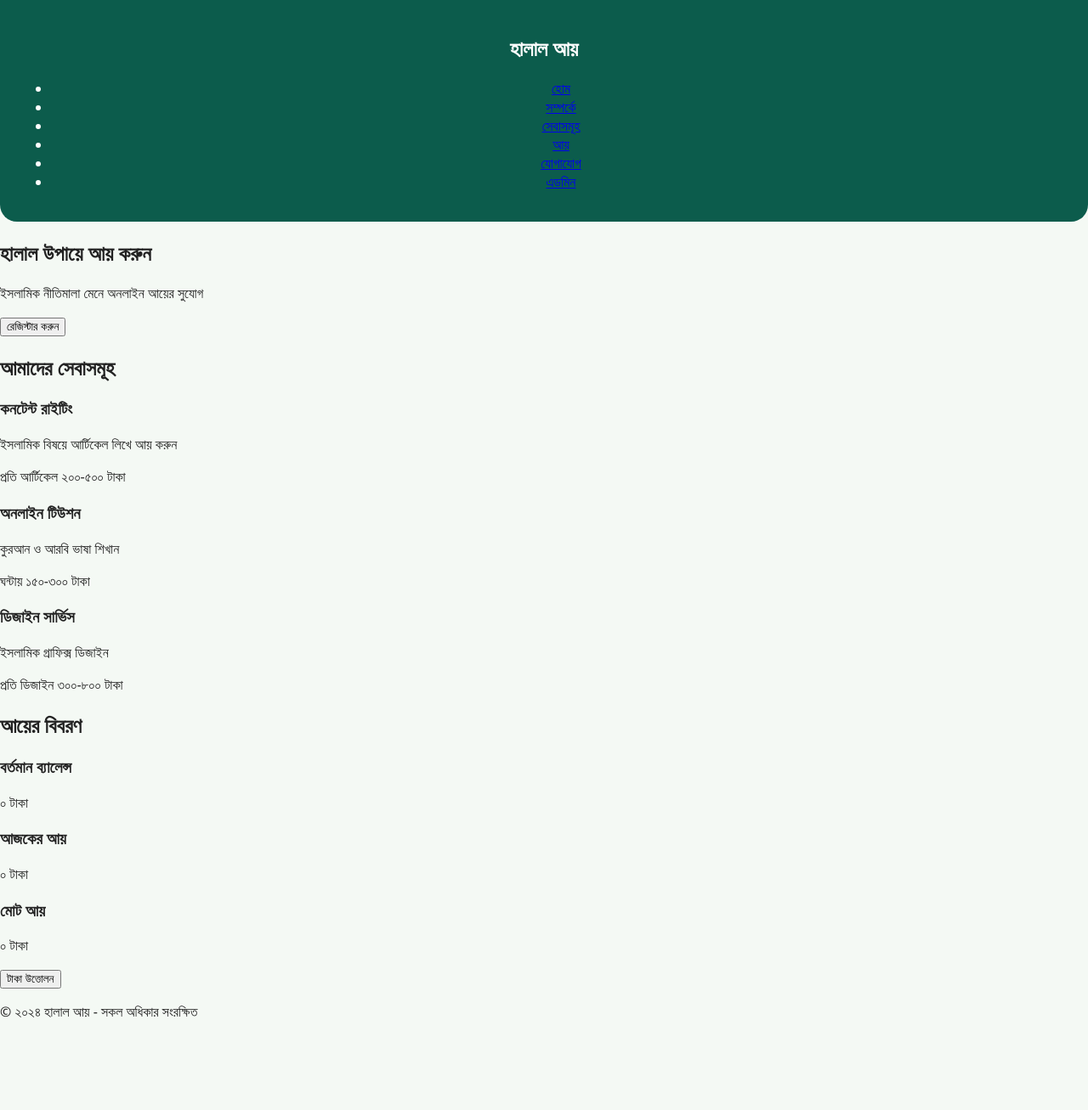
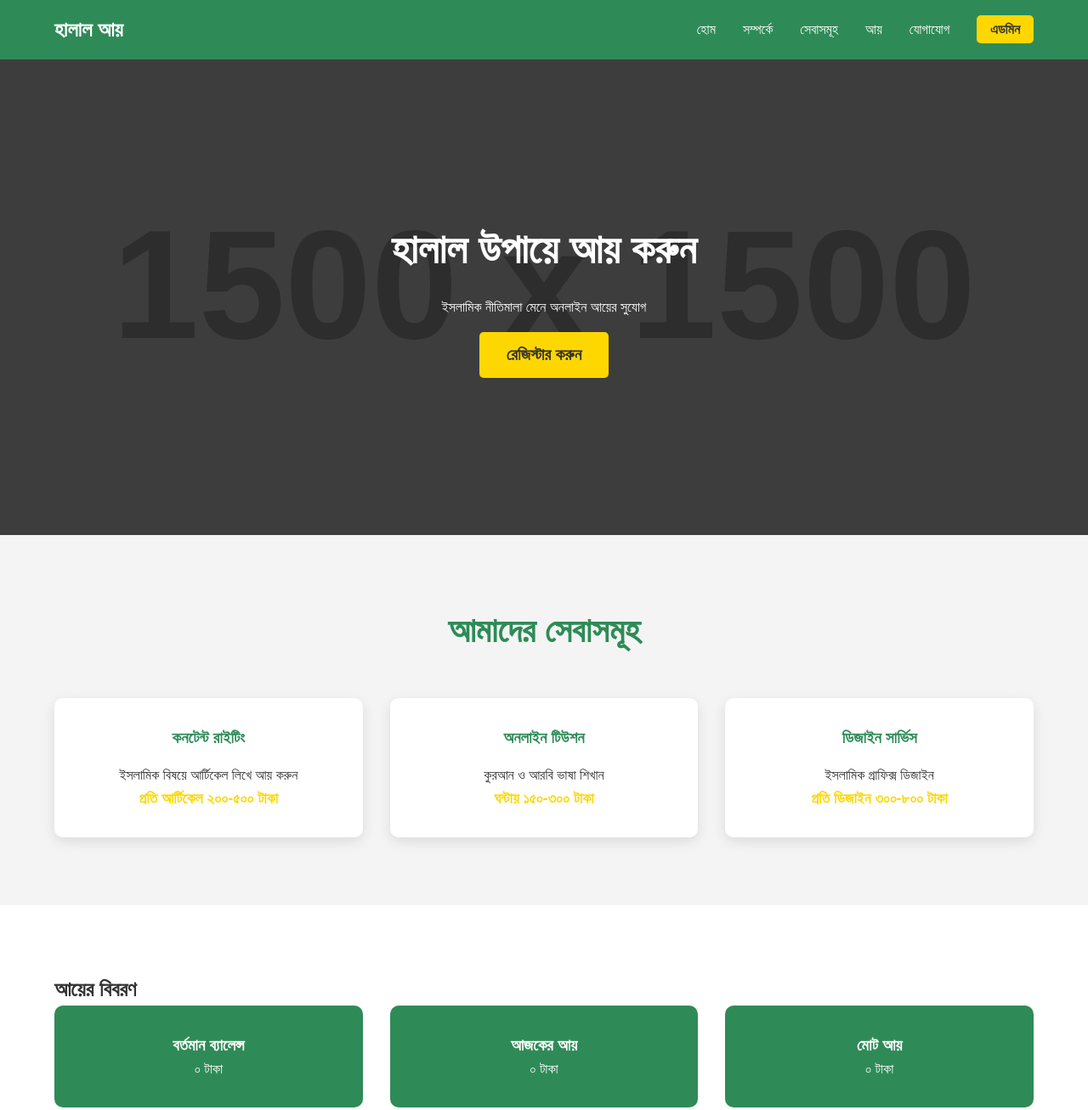
Before and after one commit to darkvallin1/Deencoin, a plain HTML site: page index.html in a window 1280 px wide. Shown: the top 1307 px of the page at 85% size. Before the commit the page ends 1218 px from the top, so only its background shows below. Drawn offline with Linux system fonts and the light colour scheme; placeholder pictures from the web are drawn by us.

Commit message:
Refactor CSS styles for improved layout and design

```diff
--- a/style.css
+++ b/style.css
@@ -1,56 +1,172 @@
+* {
+    margin: 0;
+    padding: 0;
+    box-sizing: border-box;
+}
+
 body {
-  margin: 0;
-  font-family: 'Segoe UI', sans-serif;
-  background: #f4f9f4;
-  color: #222;
+    font-family: 'SolaimanLipi', 'Kalpurush', Arial, sans-serif;
+    line-height: 1.6;
+    color: #333;
+    direction: ltr;
 }
-header {
-  background: #0c5c4c;
-  color: #fff;
-  text-align: center;
-  padding: 20px;
-  border-bottom-left-radius: 20px;
-  border-bottom-right-radius: 20px;
+
+.navbar {
+    display: flex;
+    justify-content: space-between;
+    align-items: center;
+    padding: 1rem 5%;
+    background: #2E8B57;
+    color: white;
 }
-header h1 {
-  margin: 0;
+
+.logo h2 {
+    font-size: 1.5rem;
 }
-#btn-signin {
-  margin-top: 10px;
-  padding: 10px 20px;
-  background: #fff;
-  border: none;
-  color: #0c5c4c;
-  font-weight: bold;
-  border-radius: 10px;
-  cursor: pointer;
+
+.nav-links {
+    display: flex;
+    list-style: none;
 }
-.task-container {
-  max-width: 600px;
-  margin: 30px auto;
-  padding: 0 15px;
+
+.nav-links li {
+    margin-left: 2rem;
 }
-.task-card {
-  background: #fff;
-  padding: 15px;
-  border-radius: 12px;
-  margin-bottom: 15px;
-  box-shadow: 0 2px 5px rgba(0,0,0,0.1);
-  display: flex;
-  justify-content: space-between;
-  align-items: center;
+
+.nav-links a {
+    color: white;
+    text-decoration: none;
+    transition: color 0.3s;
 }
-.task-title {
-  font-weight: bold;
+
+.nav-links a:hover {
+    color: #FFD700;
 }
-.btn {
-  padding: 8px 14px;
-  background: #198754;
-  color: white;
-  border: none;
-  border-radius: 8px;
-  cursor: pointer;
+
+.admin-btn {
+    background: #FFD700;
+    color: #333 !important;
+    padding: 0.5rem 1rem;
+    border-radius: 5px;
+    font-weight: bold;
 }
-.btn:hover {
-  background: #157347;
+
+.hero {
+    background: linear-gradient(rgba(0,0,0,0.7), rgba(0,0,0,0.7)), url('https://via.placeholder.com/1500');
+    background-size: cover;
+    background-position: center;
+    height: 70vh;
+    display: flex;
+    align-items: center;
+    justify-content: center;
+    text-align: center;
+    color: white;
 }
+
+.hero-content h1 {
+    font-size: 3rem;
+    margin-bottom: 1rem;
+}
+
+.cta-button {
+    background: #FFD700;
+    color: #333;
+    border: none;
+    padding: 1rem 2rem;
+    font-size: 1.2rem;
+    border-radius: 5px;
+    cursor: pointer;
+    margin-top: 1rem;
+    font-weight: bold;
+}
+
+.services {
+    padding: 5rem 5%;
+    background: #f4f4f4;
+}
+
+.services h2 {
+    text-align: center;
+    margin-bottom: 3rem;
+    font-size: 2.5rem;
+    color: #2E8B57;
+}
+
+.services-grid {
+    display: grid;
+    grid-template-columns: repeat(auto-fit, minmax(300px, 1fr));
+    gap: 2rem;
+}
+
+.service-card {
+    background: white;
+    padding: 2rem;
+    border-radius: 10px;
+    box-shadow: 0 5px 15px rgba(0,0,0,0.1);
+    text-align: center;
+}
+
+.service-card h3 {
+    color: #2E8B57;
+    margin-bottom: 1rem;
+}
+
+.price {
+    color: #FFD700;
+    font-weight: bold;
+    font-size: 1.1rem;
+}
+
+.earnings {
+    padding: 5rem 5%;
+    background: white;
+}
+
+.earning-stats {
+    display: grid;
+    grid-template-columns: repeat(auto-fit, minmax(250px, 1fr));
+    gap: 2rem;
+    margin-bottom: 2rem;
+}
+
+.stat-card {
+    background: #2E8B57;
+    color: white;
+    padding: 2rem;
+    border-radius: 10px;
+    text-align: center;
+}
+
+.withdraw-btn {
+    background: #FF6B6B;
+    color: white;
+    border: none;
+    padding: 1rem 2rem;
+    font-size: 1.1rem;
+    border-radius: 5px;
+    cursor: pointer;
+    display: block;
+    margin: 0 auto;
+}
+
+footer {
+    background: #333;
+    color: white;
+    text-align: center;
+    padding: 2rem;
+}
+
+/* Responsive Design */
+@media (max-width: 768px) {
+    .nav-links {
+        flex-direction: column;
+    }
+
+    .nav-links li {
+        margin: 0.5rem 0;
+    }
+
+    .hero-content h1 {
+        font-size: 2rem;
+    }
+}
```
